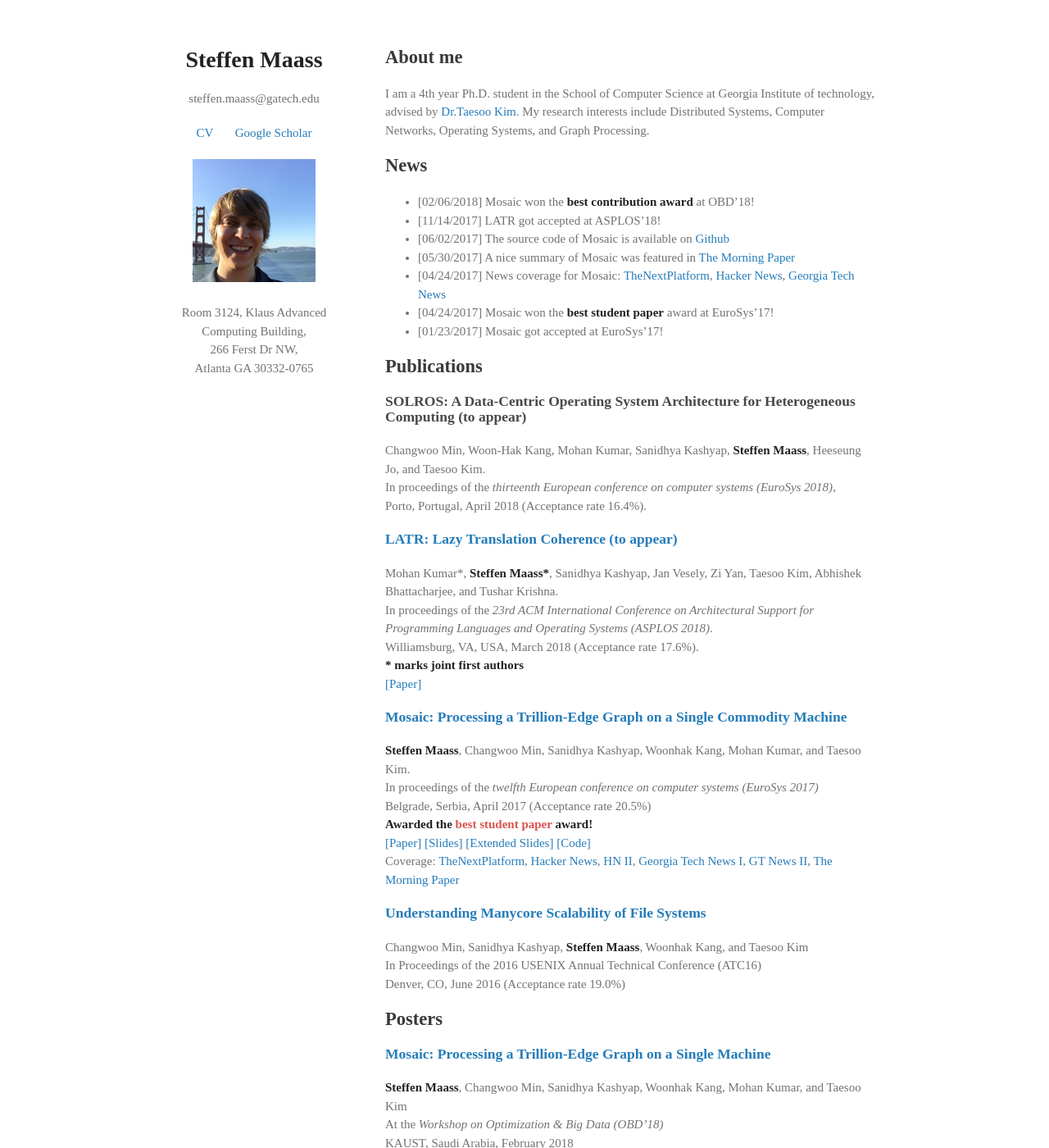
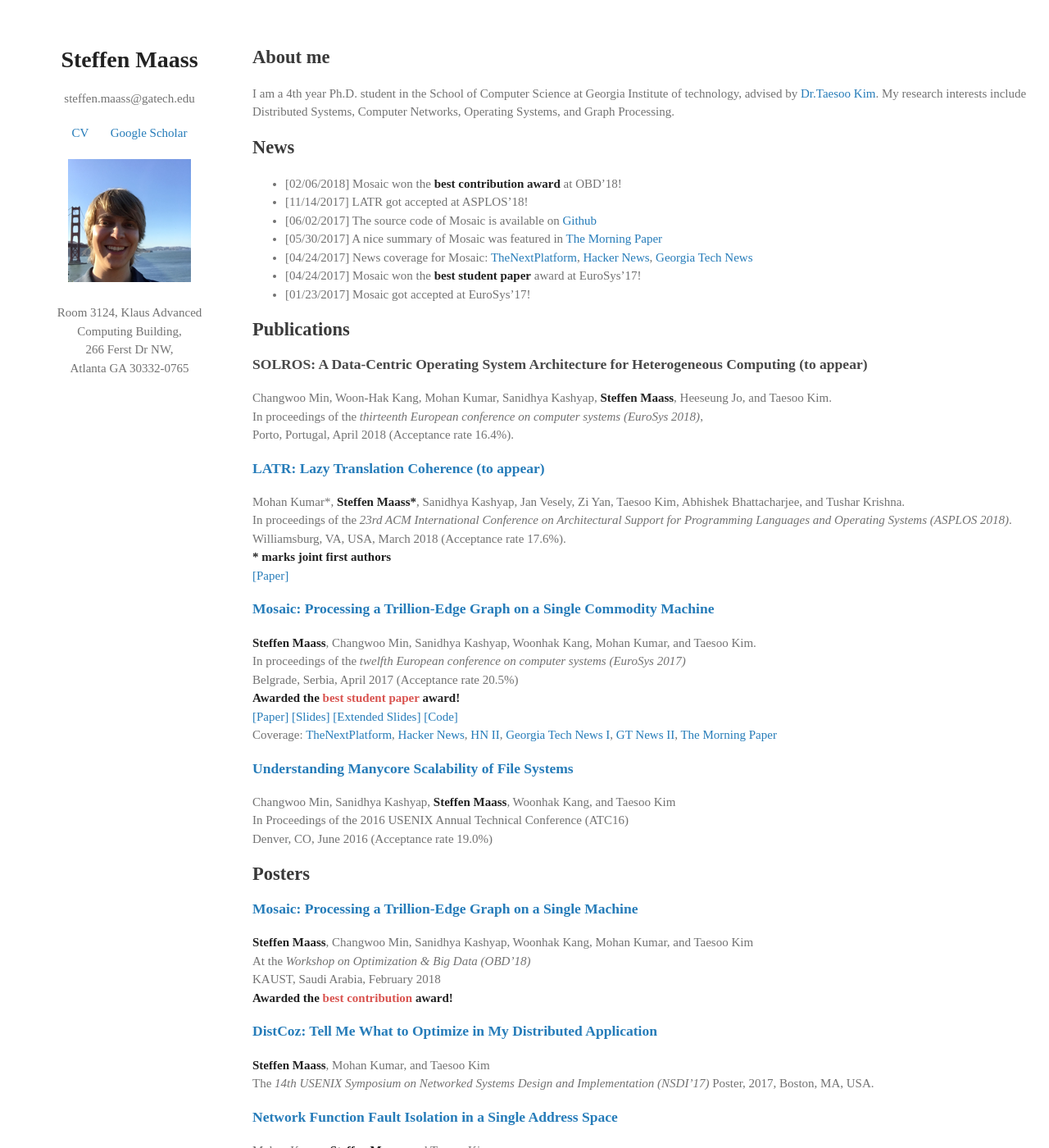
Before and after one commit to steffen-maass/steffen-maass.github.io, a Jekyll site: the page built from index.md, in a window 1280 px wide and 1400 px high. Shown: the whole window at 82% size. Built offline with Jekyll 4.4.1, drawn with Linux system fonts in a browser that asks for light colours; our own code applies the rules of GitHub Pages for plain Markdown files.

Commit message:
Widen content section

```diff
--- a/_sass/jekyll-theme-minimal.scss
+++ b/_sass/jekyll-theme-minimal.scss
@@ -57,7 +57,7 @@ a:hover small {
 }
 
 .wrapper {
-  width:860px;
+  width:1200px;
   margin:0 auto;
 }
 
@@ -173,7 +173,7 @@ header ul a strong {
 }
 
 section {
-  width:600px;
+  width:950px;
   float:right;
   padding-bottom:50px;
 }
```
Also changed, not shown: 1 other file.
